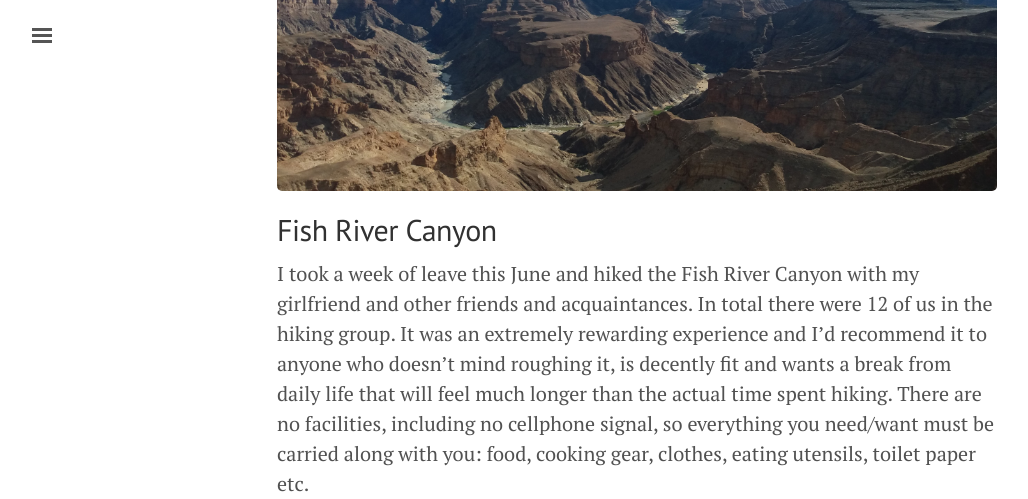
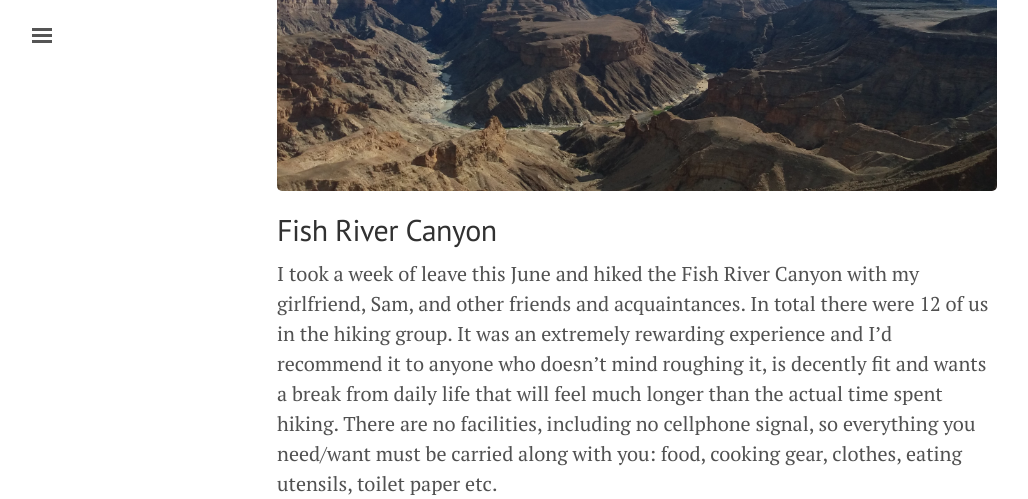
Before and after one commit to OdinsPlasmaRifle/old.odinsplasmarifle.github.io, a Jekyll site: the page built from _posts/2016-07-07-hiking-fish-river-canyon.md, in a window 1280 px wide and 1400 px high, scrolled down 496 px, cut to the strip 0-499 px from the top of the window. Shown: the whole strip, without its empty margins (3-1031 px from the left). Built offline with Jekyll 4.4.1, drawn with Linux system fonts in a browser that asks for light colours; comment, search, counter and statistics services are not loaded; some of the changed text lies outside the part shown.

Commit message:
Updated grammar in Fish River canyon post

```diff
--- a/_posts/2016-07-07-hiking-fish-river-canyon.md
+++ b/_posts/2016-07-07-hiking-fish-river-canyon.md
@@ -10,13 +10,13 @@
 
 ## Fish River Canyon
 
-I took a week of leave this June and hiked the Fish River Canyon with my girlfriend and other friends and acquaintances. In total there were 12 of us in the hiking group. It was an extremely rewarding experience and I'd recommend it to anyone who doesn't mind roughing it, is decently fit and wants a break from daily life that will feel much longer than the actual time spent hiking. There are no facilities, including no cellphone signal, so everything you need/want must be carried along with you: food, cooking gear, clothes, eating utensils, toilet paper etc.
+I took a week of leave this June and hiked the Fish River Canyon with my girlfriend, Sam, and other friends and acquaintances. In total there were 12 of us in the hiking group. It was an extremely rewarding experience and I'd recommend it to anyone who doesn't mind roughing it, is decently fit and wants a break from daily life that will feel much longer than the actual time spent hiking. There are no facilities, including no cellphone signal, so everything you need/want must be carried along with you: food, cooking gear, clothes, eating utensils, toilet paper etc.
 
 <!--break-->
 
 ![Hiking Decent](/public/images/posts/fish_river_canyon_2016/hiking_decent.jpg)
 
-Normally the canyon is done in 4 nights (around 5 days of hiking). My group decided to do it a bit differently and we descended into the canyon late in the afternoon. Instead of walking a several kilometers beyond the decent we stopped and set up camp on the river bank. This was a good idea as it allowed us to have some time to swim and spend a chilled evening together before a proper day of hiking. For me and my girlfriend's first night in the canyon we spoiled ourselves with pasta and bolognese sauce (mostly I just wanted to get rid of the extra weight).
+Normally the canyon is done in 4 nights (around 5 days of hiking). My group decided to do it a bit differently and we descended into the canyon late in the afternoon. Instead of walking a several kilometers beyond the decent we stopped and set up camp on the river bank. This was a good idea as it allowed us to have some time to swim and spend a chilled evening together before a proper day of hiking. For Sam and I's first night in the canyon we spoiled ourselves with pasta and bolognese sauce (mostly I just wanted to get rid of the extra weight).
 
 ![Hiking Bottom](/public/images/posts/fish_river_canyon_2016/hiking_bottom.jpg)
 
@@ -28,7 +28,7 @@
 
 ![Hiking Start](/public/images/posts/fish_river_canyon_2016/hiking_start.jpg)
 
-On our first day we made our final stop for the day after around 8km (rather than walking an additional 2 km to the next appropriate camping area). The second night was far better than the first, as me and my girlfriend carved out a more elaborate beds in the soft sand beneath our sleeping mats. In addition, there was basically no wind. We still had to contend with the moon, but I was getting used to sleeping with a pulled down beanie so it wasn't too inconvenient (although for the duration if the hike I tended to wake up several times each night).
+On our first day we made our final stop for the day after around 8km (rather than walking an additional 2 km to the next appropriate camping area). The second night was far better than the first, as Sam and I carved out a more elaborate beds in the soft sand beneath our sleeping mats. In addition, there was basically no wind. We still had to contend with the moon, but I was getting used to sleeping with a pulled down beanie so it wasn't too inconvenient (although for the duration if the hike I tended to wake up several times each night).
 
 ![Hiking Tuesday](/public/images/posts/fish_river_canyon_2016/hiking_tuesday.jpg)
 
@@ -44,7 +44,7 @@
 
 ![Hiking Wednesday](/public/images/posts/fish_river_canyon_2016/hiking_wednesday_3.jpg)
 
-Thursday was the day our hiking pace shifted to a great degree, mostly due to much more friendly terrain. We made really good ground and there was a section where it felt like we were freight-training past all the sites in order to get to the 40km marker. We made camp along a very wide sandy river bank. Parts of it were very damp so my girlfriend and I camped in dryer sand quite far from the river. Shortly before preparing dinner a small herd of 5 or 6 Kudu galloped past the campsite along the rocky canyon side. It was fascinating to see them moving so fast on the treacherous rocks and loose gravel. The rest of the night was mostly uneventful although quite chilly.
+Thursday was the day our hiking pace shifted to a great degree, mostly due to much more friendly terrain. We made really good ground and there was a section where it felt like we were freight-training past all the sites in order to get to the 40km marker. We made camp along a very wide sandy river bank. Parts of it were very damp so Sam and I camped in dryer sand quite far from the river. Shortly before preparing dinner a small herd of 5 or 6 Kudu galloped past the campsite along the rocky canyon side. It was fascinating to see them moving so fast on the treacherous rocks and loose gravel. The rest of the night was mostly uneventful although quite chilly.
 
 ![Hiking Wednesday](/public/images/posts/fish_river_canyon_2016/hiking_thursday.jpg)
 
```
